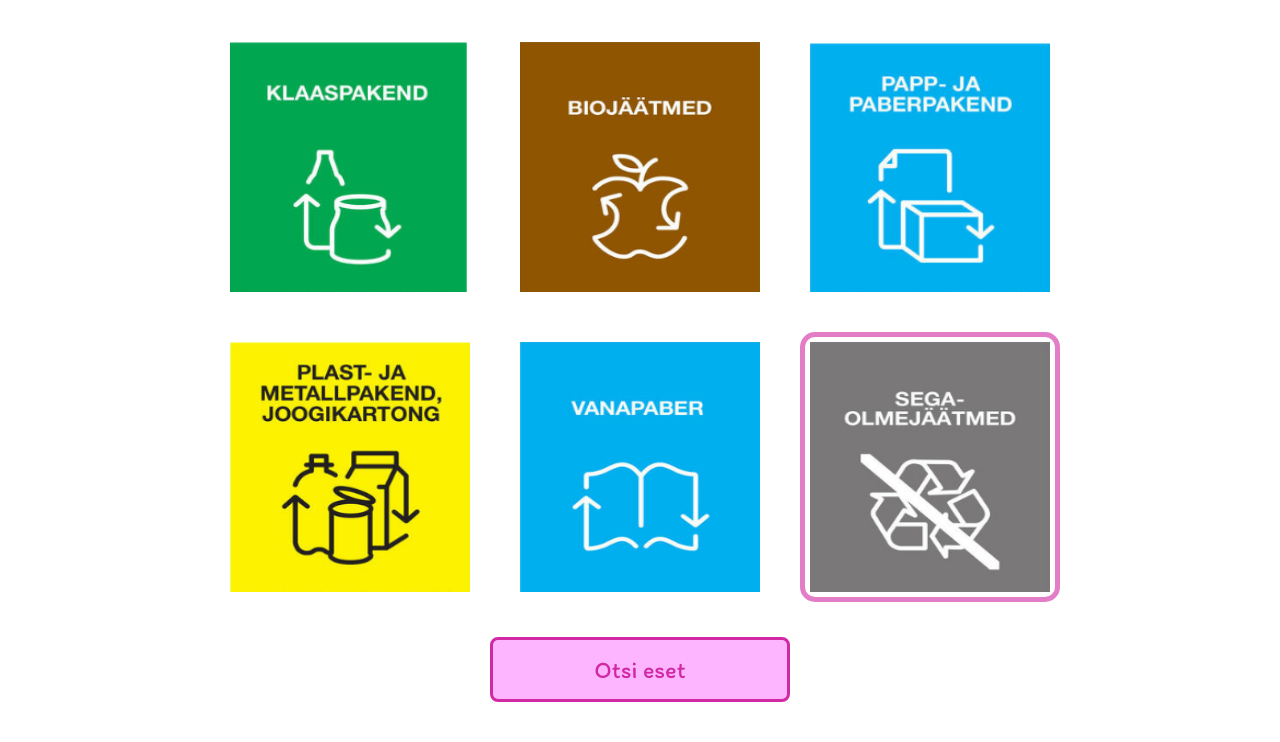
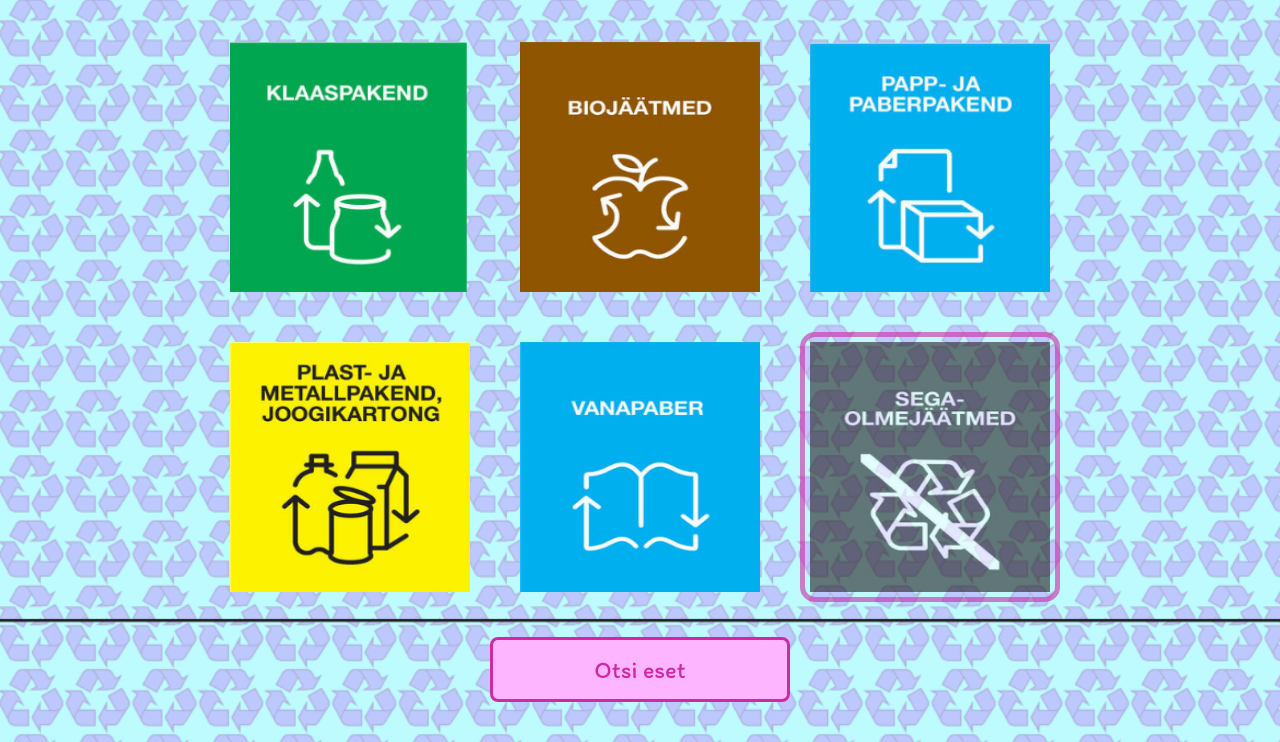
Before and after one commit to Arhrx10/veebipraks, a plain HTML site: page src/index.html in a window 1280 px wide. Shown: the part 181-923 px from the top of the page. Drawn offline with Linux system fonts and the light colour scheme.

Commit message:
1 failinimi

```diff
--- a/src/css/style.css
+++ b/src/css/style.css
@@ -1,10 +1,11 @@
-html, body {
+html,
+body {
   margin: 0;
   padding: 0;
 }
 
 body {
-  background-image: url("./../pildid/veebileht/BG1.png");
+  background-image: url("./../../pildid/veebileht/BG1.png");
   background-size: cover;
   background-position: top;
   background-attachment: fixed;
@@ -81,7 +82,8 @@ h1 {
 
 /* --- NUPP “OTSI ESET” --- */
 
-#go-search, .otsi {
+#go-search,
+.otsi {
   display: block;
   width: 300px;
   text-align: center;
@@ -97,7 +99,8 @@ h1 {
   margin: 40px auto;
 }
 
-#go-search:hover, .otsi:hover {
+#go-search:hover,
+.otsi:hover {
   background-color: #d128a4;
   color: white;
 }
@@ -156,7 +159,8 @@ h1 {
   margin-top: 20px;
 }
 
-.suggestion, .no-suggestion {
+.suggestion,
+.no-suggestion {
   border: 3px solid #d128a4;
   background: #fdb5ff;
   width: 100%;
@@ -269,6 +273,6 @@ h1 {
 
 .container-box.locked {
   pointer-events: none; /* ei saa klikkida */
-  opacity: 0.6;         /* näeb välja nagu lukus */
-  cursor: default;      /* ei näita pointerit */
+  opacity: 0.6; /* näeb välja nagu lukus */
+  cursor: default; /* ei näita pointerit */
 }
```
